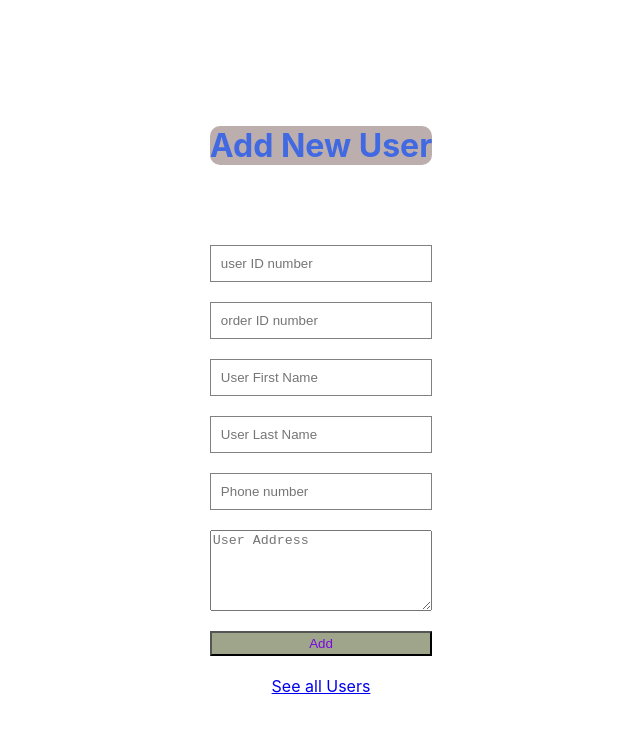
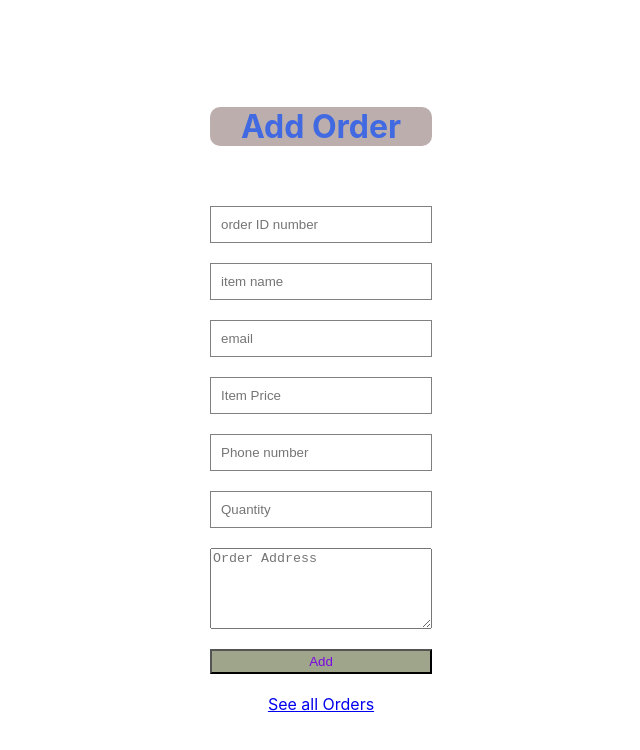
Before and after one commit to shrikar10/foodStall, a React (Create React App) app in the folder client/: page /add in a window 1280 px wide. Shown: the top 750 px of the page, without its empty margins (319-959 px from the left). Built offline with nearby package versions, Linux system fonts and the light colour scheme.

Commit message:
Updated Add orders

```diff
--- a/client/src/food/Add.jsx
+++ b/client/src/food/Add.jsx
@@ -1,35 +1,58 @@
 import axios from "axios";
 import React from "react";
 import { useState } from "react";
-import { Link, useNavigate } from "react-router-dom";
+import { Link, useLocation, useNavigate } from "react-router-dom";
 
 
 const Add = () => {
     const [user, setUser] =useState({
         user_id: "",
         order_id :"",
-        first_name :"srini",
-        last_name :"fghguu",
-        phone_number :"8626",
-        address : "564",
+        first_name :"",
+        last_name :"",
+        phone_number :"",
+        address : ""
 
     });
-
+    const [order, setOrder] =useState({
+      order_id: "",
+      item_name :"",
+      email:"",
+      item_price:"",
+      phone_number:"",
+      quantity:"",
+      location:""
+    })
     const [error, setError] = useState(false)
 
     const navigate = useNavigate();
+    const location = useLocation();
 
+    const entity = location.state?.entityid;
     const handleChange = (e) => {
+      if (entity === "users")
         setUser((prev) => ({ ...prev, [e.target.name]: e.target.value }));
-
+      else
+        setOrder((prev) => ({ ...prev, [e.target.name]: e.target.value }));
     };
 
     const handleClick = async (e) => {
         e.preventDefault();
+        if (entity === "users")
         try {
           console.log(user)
           await axios.post("http://localhost:8000/api/addUser", user);
           navigate("/");
+          alert("User added successfully")
+        } catch (err) {
+          console.log(err);
+          setError(true)
+        }
+        else
+        try {
+          await axios.post("http://localhost:8000/api/addorder", order);
+          navigate("/orders");
+          alert("Order added successfully")
         } catch (err) {
           console.log(err);
           setError(true)
@@ -38,36 +61,43 @@ const Add = () => {
 
 
     return (
-        <div className="form">
-          <h1>Add New User</h1>
+      <div>
+          <h1>{entity === "users"  ? "Add User" : "Add Order"}</h1>
+        { entity === "users" ?
+          <div className="form">
           <input
             type="number"
             placeholder="user ID number"
             name="user_id"
+            value={user.user_id}
             onChange={handleChange}
           />
           <input
             type="number"
             placeholder="order ID number"
             name="order_id"
+            value={user.order_id}
             onChange={handleChange}
           />
           <input
             type="text"
             placeholder="User First Name"
             name="first_name"
+            value={user.first_name}
             onChange={handleChange}
           />
           <input
             type="text"
             placeholder="User Last Name"
             name="last_name"
+            value={user.last_name}
             onChange={handleChange}
           />
           <input
             type="number"
             placeholder="Phone number"
             name="phone_number"
+            value={user.phone_number}
             onChange={handleChange}
           />
           <textarea
@@ -75,6 +105,7 @@ const Add = () => {
             type="text"
             placeholder="User Address"
             name="address"
+            value={user.address}
             onChange={handleChange}
             />
 
@@ -82,6 +113,65 @@ const Add = () => {
           {error && "Something went wrong!"}
           <Link to="/">See all Users</Link>
         </div>
+        :
+        <div className="form">
+          <input
+            type="number"
+            placeholder="order ID number"
+            name="order_id"
+            value={order.order_id}
+            onChange={handleChange}
+          />
+          <input
+            type="text"
+            placeholder="item name"
+            name="item_name"
+            value={order.item_name}
+            onChange={handleChange}
+          />
+          <input
+            type="text"
+            placeholder="email"
+            name="email"
+            value={order.email}
+            onChange={handleChange}
+          />
+          <input
+            type="number"
+            placeholder="Item Price"
+            name="item_price"
+            value={order.item_price}
+            onChange={handleChange}
+          />
+          <input
+            type="number"
+            placeholder="Phone number"
+            name="phone_number"
+            value={order.phone_number}
+            onChange={handleChange}
+          />
+          <input
+            type="number"
+            placeholder="Quantity"
+            name="quantity"
+            value={order.quantity}
+            onChange={handleChange}
+          />
+          <textarea
+            rows={5}
+            type="text"
+            placeholder="Order Address"
+            name="location"
+            value={order.location}
+            onChange={handleChange}
+            />
+
+          <button onClick={handleClick}>Add</button>
+          {error && "Something went wrong!"}
+          <Link to="/orders">See all Orders</Link>
+          </div>
+    }
+      </div>
       );
 
 }
--- a/client/src/food/Orders.jsx
+++ b/client/src/food/Orders.jsx
@@ -17,8 +17,6 @@ const Orders = () => {
         };
         fetchAllOrders();
     },[]);
-
-    console.log(orders);
 
     const handleDelete = async (id)=>{
         try{
@@ -61,7 +59,7 @@ const Orders = () => {
                 ))}
             </div>
             <button className="addHome">
-                <Link to="/add" style={{ color: "inherit", textDecoration: "none" }}>
+                <Link to="/add" state={{entityid:"orders"}} style={{ color: "inherit", textDecoration: "none" }}>
                 Add new order
                 </Link>
             </button>
--- a/client/src/food/Users.jsx
+++ b/client/src/food/Users.jsx
@@ -59,7 +59,7 @@ const Users = () => {
                 ))}
             </div>
             <button className="addHome">
-                <Link to="/add" style={{ color: "inherit", textDecoration: "none" }}>
+                <Link to="/add" state={{entityid:"users"}} style={{ color: "inherit", textDecoration: "none" }}>
                 Add new User
                 </Link>
             </button>
```
